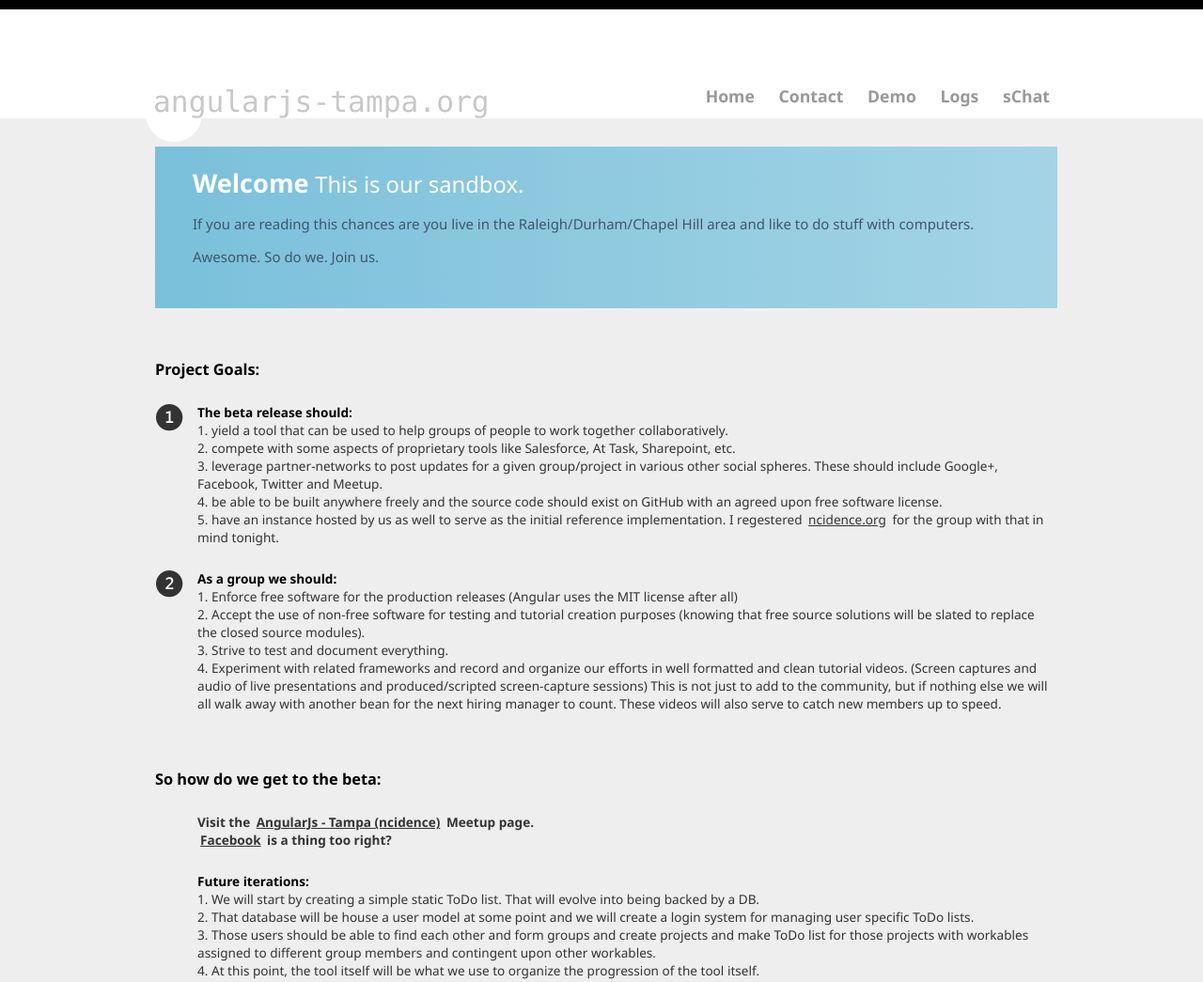
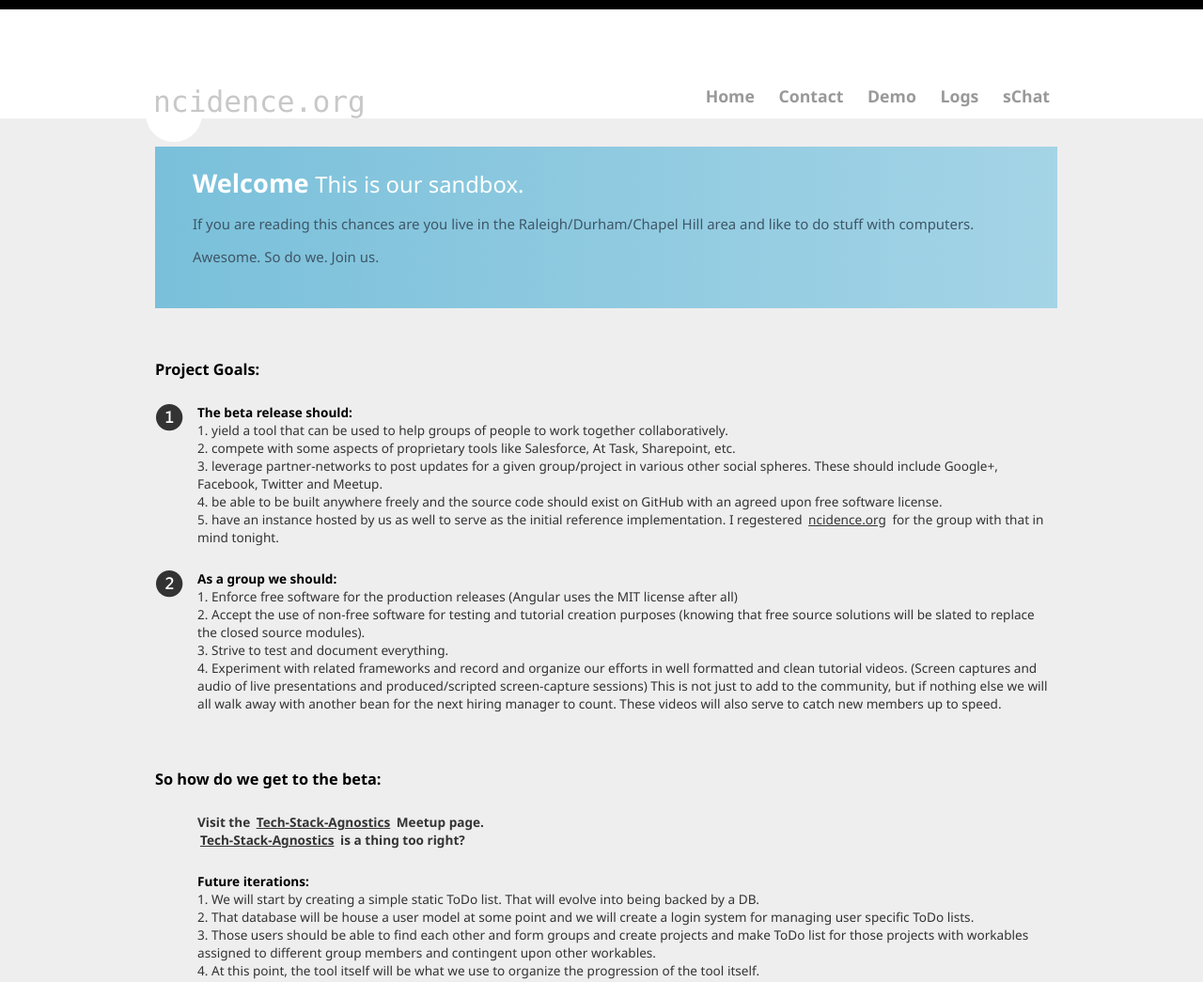
Before and after one commit to AnthonyRuffino/community2, a website: page client/index.html in a window 1280 px wide. Shown: the top 1045 px of the page at 94% size. Drawn offline with nearby package versions, Linux system fonts and the light colour scheme; no server answers.

Commit message:
removed all tampa references

```diff
--- a/client/index.html
+++ b/client/index.html
@@ -16,7 +16,7 @@
   <header>
         <div class="content-wrapper">
             <div class="float-left">
-                <p class="site-title"><a href="#">angularjs-tampa.org</a></p>
+                <p class="site-title"><a href="#">ncidence.org</a></p>
             </div>
             <div class="float-right">
                 <nav>
@@ -51,7 +51,7 @@
 
 
             <br />
-                <div class="fb-like" data-href="http://angularjs-tampa.org/" data-layout="standard" data-action="like" data-show-faces="true" data-share="true"></div>
+                <div class="fb-like" data-href="http://ncidence.org/" data-layout="standard" data-action="like" data-show-faces="true" data-share="true"></div>
             <br />
 
 
@@ -89,9 +89,9 @@
             <h3>So how do we get to the beta:</h3>
             <ol class="round">
                 <li>
-                    <b>Visit the <a href="http://www.meetup.com/AngularJs-Tampa-applied/">AngularJs - Tampa (ncidence)</a> Meetup page.</b>
+                    <b>Visit the <a href="http://www.meetup.com/Tech-Stack-Agnostics/">Tech-Stack-Agnostics</a> Meetup page.</b>
                     <br/>
-                    <b><a href="https://www.facebook.com/pages/Angularjs-Tampa/251879665005081">Facebook</a> is a thing too right?</b>
+                    <b><a href="https://www.facebook.com/pages/Tech-Stack-Agnostics/251879665005081">Tech-Stack-Agnostics</a> is a thing too right?</b>
                 </li>
                 <li>
                     <h5>Future iterations: </h5>
@@ -110,7 +110,7 @@
             <br />
             <br />
 
-            Visit our Facebook page: <a href="https://www.facebook.com/pages/Angularjs-Tampa/251879665005081"><img src="/img/facebook.jpg" /></a>
+            Visit our Facebook page: <a href="https://www.facebook.com/pages/Tech-Stack-Agnostics/251879665005081"><img src="/img/facebook.jpg" /></a>
 
             <div>
                 <h2>Todo List Example: </h2>
@@ -202,7 +202,7 @@
     <footer>
         <div class="content-wrapper">
             <div class="float-left">
-                <p>2014 - angularjs-tampa.org</p>
+                <p>2014 - ncidence.org</p>
             </div>
         </div>
     </footer>
```
Also changed, not shown: .c9/metadata/workspace/client/index.html, 1 other file.
